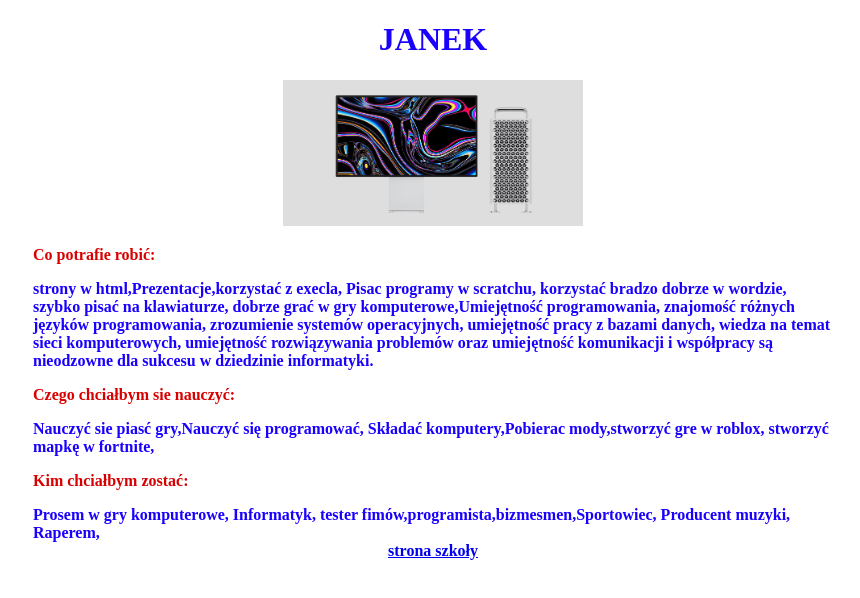
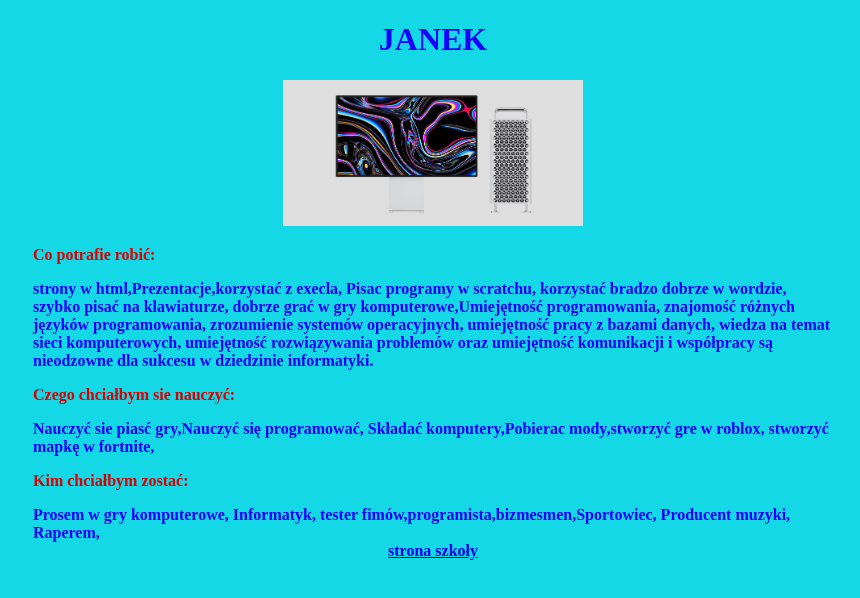
Before and after one commit to sald-pixel/jak-to-dzia-a, a plain HTML site: page index.html in a window 1280 px wide. Shown: the whole page, without its empty margins (207-1067 px from the left). Drawn offline with Linux system fonts and the light colour scheme.

Commit message:
Add files via upload

```diff
--- a/style.css
+++ b/style.css
@@ -1,6 +1,6 @@
 body{
     color:rgb(25, 0, 255);
-    background-color:rgb(255, 255, 255) ;
+    background-color:rgb(21, 216, 230);
 }
 img{
     width:300px;
```
